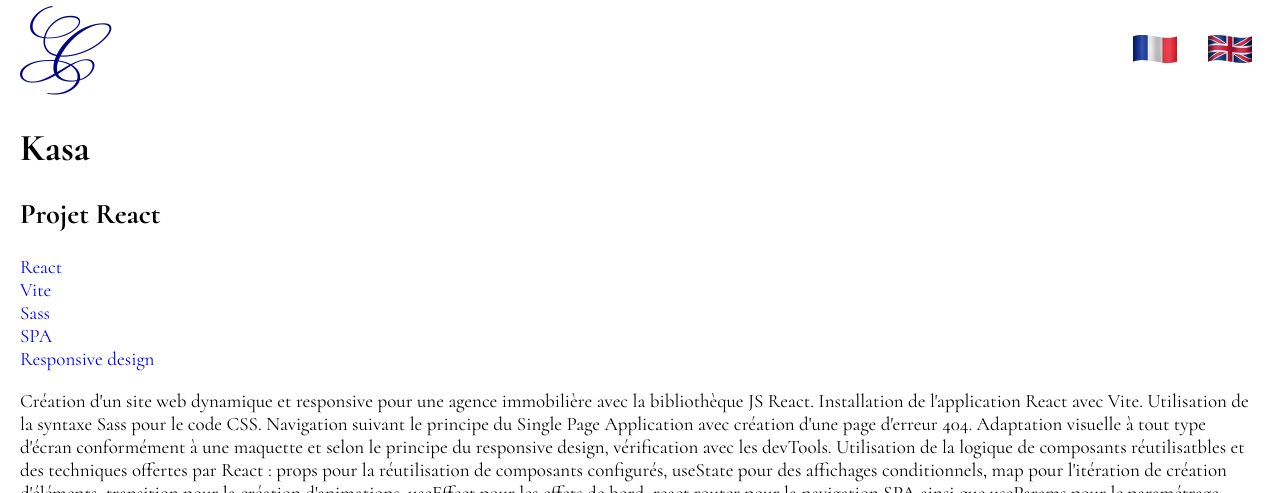
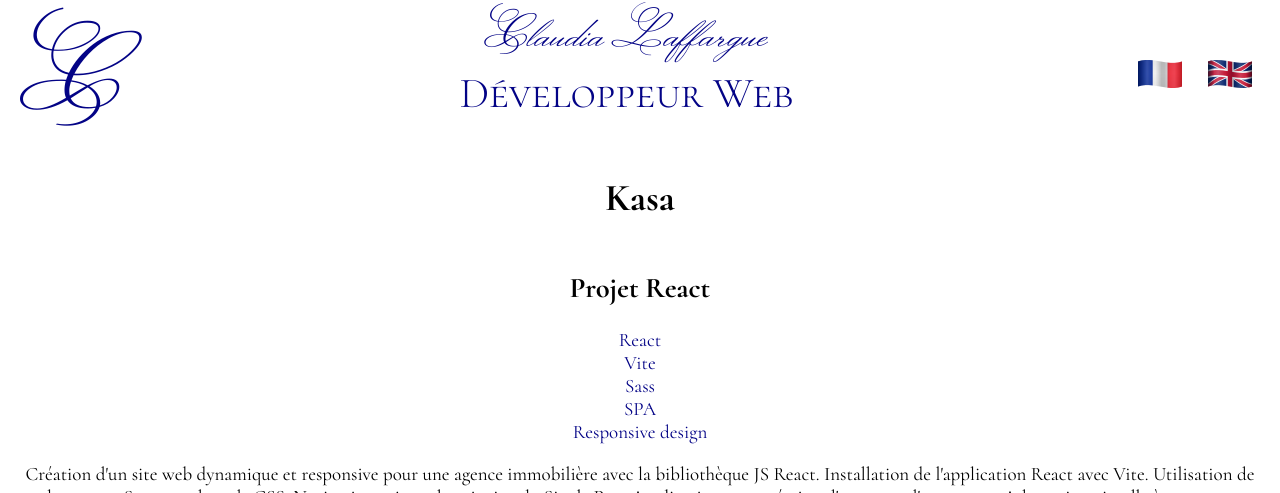
Before and after one commit to ClauLaff/portfolio, a React (Vite) app: page /portfolio/Projets/Kasa in a window 1280 px wide. Shown: the top 493 px of the page. Built offline with nearby package versions, Linux system fonts and the light colour scheme.

Commit message:
Modifications polices et couleurs et titire principal

```diff
--- a/src/components/Formation/Formation.jsx
+++ b/src/components/Formation/Formation.jsx
@@ -6,7 +6,7 @@
         <div>
 
             <div className="formation">
-               <p>{props.title}</p>
+               <p className="formation-title">{props.title}</p>
                <p>{props.degree}</p>
                <p>{props.school}</p>
                <p>{props.year}</p>
--- a/src/components/Formation/Formation.scss
+++ b/src/components/Formation/Formation.scss
@@ -0,0 +1,5 @@
+.formation-title{
+    font-size: 34px;
+    font-family: 'AcademiqueMin';
+    text-align: left;
+}
--- a/src/components/Header/Header.jsx
+++ b/src/components/Header/Header.jsx
@@ -7,6 +7,10 @@
   return (
     <div className="header">
       <NavLink to="/" className="logo">C</NavLink>
+      <div className="title">
+        <p className="name">Claudia Laffargue</p>
+        <p className="profession">Développeur Web</p>
+      </div>
       <div className = "languages">
             <button onClick={()=>setLanguage('fr')}><img src="/portfolio/france.webp" alt="français"/></button>
             <button onClick={()=>setLanguage('eng')}><img src="/portfolio/britain.webp" alt="english"/></button>
--- a/src/components/Header/Header.scss
+++ b/src/components/Header/Header.scss
@@ -1,36 +1,81 @@
 @import '../../styles/fonts.scss';
 @import '../../styles/colors.scss';
+@import '../../styles/responsive.scss';
 
 .header{
     display:flex;
     justify-content: space-between;
-    height: 100px;
-}
+    height: 150px;
     .logo{
         text-decoration : none;
         color : $BleuEncre;
         font-family : 'Francaise';
-    font-size: 75px;
+        font-size: 100px;
      }
-.nom{
-    font-family : 'Francaise';
-    font-size: 43px;
-    align-self: center;
+    .title{
+            display:flex;
+            flex-direction:column;
+           height:150px;
+           align-items:center;
+           justify-items: center;
+           font-size:43px;
+
+        .name{
+            font-family :'Francaise';
             color : $BleuEncre;
+            margin:0px;
+            padding:0px;
         }
         .profession{
-    font-family: 'Academique';
-    font-size:43px;
+            font-family: 'AcademiqueMaj';
+            color : $BleuEncre;
+            margin:0px;
+            padding:0px;
+        }
+    }
+    .languages{
+        display:flex;
+        gap:10px;
+        button{
+            background-color: white;
+            border:none;
             align-self: center;
-    color : $BleuEncre;
+        }
+    }
 }
 
+@media(max-width:$tablet){
+    .header{
+        height:100px;
+        .logo{
+            font-size: 48px;
+        }
+        .title{
+           font-size:34px;
+           height:100px;
+        }
         .languages{
-    display:flex;
-    gap:15px;
+            flex-direction:column;
+            gap:0px;
+            button{
+                margin:0px;
             }
+        }
+    }
+}
+@media(max-width:$mobile){
+    .header{
+        height:80px;
+        .logo{
+            font-size:43px;
+        }
+        .title{
+            font-size:23px;
+        }
+        .languages{
             button{
-    height: 100px;
-    background-color: white;
-    border:none;
+                height:40px;
             }
+        }
+    }
+}
--- a/src/components/Portfolio/Portfolio.jsx
+++ b/src/components/Portfolio/Portfolio.jsx
@@ -6,9 +6,11 @@
     return(
         <div className ="portfolio">
             {projets.map((projet)=>(
-               <div className="project" key={projet.id} style={{backgroundImage:`url(${projet.cover})`}}>
-                    <Link className="project-title" to={`/Projets/${projet.id}`}>{projet.title}</Link>
+               <Link className="project-link" key={projet.id} to={`/Projets/${projet.id}`}>
+                <div className="project" style={{backgroundImage:`url(${projet.cover})`}}>
+                    <p className="project-title">{projet.title}</p>
                 </div>
+            </Link>
             ))}
 
         </div>
--- a/src/components/Portfolio/Portfolio.scss
+++ b/src/components/Portfolio/Portfolio.scss
@@ -13,7 +13,7 @@
     border-radius: 25px;
 
 
-    .project{
+    .project-link{
         width:91%;
         height:340px;
         border-radius: 10px;
@@ -21,13 +21,26 @@
         flex-direction:column;
         justify-content: end;
         padding:15px;
-        background-size:cover;
+        text-decoration: none;
+
+        .project{
+            width:91%;
+            height:340px;
+            border-radius: 10px;
+            display:flex;
+            flex-direction:column;
+            justify-content: end;
+            padding:15px;
+            background-size:cover;
+            }
 
        .project-title{
             display:flex;
             flex-direction: column-reverse;
             height:15%;
-            @include font-project;
+            color:white;
+            font-size: 43px;
+            margin:0px;
         }
     }
 }
--- a/src/components/Projet/Projet.scss
+++ b/src/components/Projet/Projet.scss
@@ -0,0 +1,6 @@
+.project{
+    display:flex;
+    flex-direction: column;
+    text-align: center;
+
+}
--- a/src/components/Tag/Tag.scss
+++ b/src/components/Tag/Tag.scss
@@ -1,3 +1,6 @@
+@import '../../styles/colors.scss';
+
 .tag{
-   color: blue;
+   color: $BleuEncre;
+
 }
--- a/src/pages/Home/Home.jsx
+++ b/src/pages/Home/Home.jsx
@@ -12,25 +12,31 @@
           <div className="about">
             <img className="photo" src="/portfolio/photo.webp" alt=" Photo"/>
             {props.language === 'fr'?(
-              <p className="description">En reconversion professionelle, j'ai acquis de solides bases en programmation web et je continue de découvrir ce métier avec grand intérêt. <br/>
+              <div className="description">
+              <p className="about-title">À propos</p>
+              <p className="aboutDescription">En reconversion professionelle, j'ai acquis de solides bases en programmation web et je continue de découvrir ce métier avec grand intérêt. <br/>
                Méticuleuse et appliquée j'aime le travail bien fait. Ma grande passion: apprendre. <br/>
                D'un esprit à la fois scientifique et artiste, j'ai débuté par l'étude du piano au conservatoire, puis j'ai poursuivi des études de philosophie des sciences à la Sorbonne, avant d'entreprendre plusieurs formations en informatique. <br/>
                Je suis par ailleurs devenue bilingue en anglais de part de nombreux séjours en Angleterre. <br/>
                Je souhaite ainsi poursuivre une carrière en informatique tout en continuant à me former et monter en compétences.
               </p>
+              </div>
             ):(
-              <p className="description"> After undertaking a career change and retraining in IT, I've gained good skills in web development and I keep learning about this profession with a keen interest. <br/>
+              <div className="description">
+              <p className="about-title">About</p>
+              <p className="aboutText"> After undertaking a career change and retraining in IT, I've gained good skills in web development and I keep learning about this profession with a keen interest. <br/>
                 I am meticulous and careful in my work, and I like to get the job right. Learning is my passion. <br/>
                 With aptitudes for both science and arts, I started out practicing the piano in music academy, then went on studying philosophy of science at Sorbonne university, and finally undertook several courses in IT. <br/>
                 I also became fluent in english while taking numerous trips to England. <br/>
                 I'm pursuing a career in IT and keep training to develop more skills.
               </p>
+              </div>
             )}
           </div>
         </section>
         <section>
           <div>
-            <h1>Formation</h1>
+            <h1 className="training-title">Formation</h1>
               {formations.map((formation)=>(
                 <Formation className="formation" key={formation.id} title={formation.title} degree={formation.degree}
                 school={formation.school} year={formation.year} description={formation.description} tags={formation.tags}/>
@@ -38,6 +44,7 @@
           </div>
         </section>
         <section>
+          <p className="portfolio-title">Portfolio</p>
           <Portfolio/>
         </section>
       </div>
--- a/src/pages/Home/Home.scss
+++ b/src/pages/Home/Home.scss
@@ -1,5 +1,6 @@
 @import '../../styles/responsive.scss';
 @import '../../styles/fonts.scss';
+@import '../../styles/colors.scss';
 
 .home{
     display:flex;
@@ -9,9 +10,9 @@
 .about{
     display:flex;
     flex-direction: row;
-    margin-top: 50px;
+    margin-top: 20px;
     font-size: medium;
-    gap:10px;
+    gap:20px;
     .photo{
         object-fit: cover;
         width:25%;
@@ -21,10 +22,34 @@
     .description{
         width:64%;
         align-self: center;
-        margin:40px;
         font-size: 19px;
-
+        .about-title{
+            font-family: 'AcademiqueMaj';
+            justify-self: center;
+            font-size: 43px;
+            margin-top:0px;
+            margin-bottom:20px;
+            color:$BleuEncre;
+        }
     }
+}
+.training-title{
+    font-family: 'AcademiqueMaj';
+    font-size:43px;
+    font-weight: 100;
+    text-align: center;
+    margin-top:0px;
+    margin-bottom:20px;
+    color:$BleuEncre;
+}
+.portfolio-title{
+    font-family: 'AcademiqueMaj';
+    font-size:43px;
+    font-weight: 100;
+    text-align: center;
+    margin-top:0px;
+    margin-bottom:20px;
+    color:$BleuEncre;
 }
 
 
--- a/src/styles/main.scss
+++ b/src/styles/main.scss
@@ -1,4 +1,5 @@
 @import './fonts.scss';
+@import './colors.scss';
 
 body{
     margin : auto;
```
Lines whose indentation alone changed are shown as unchanged.
